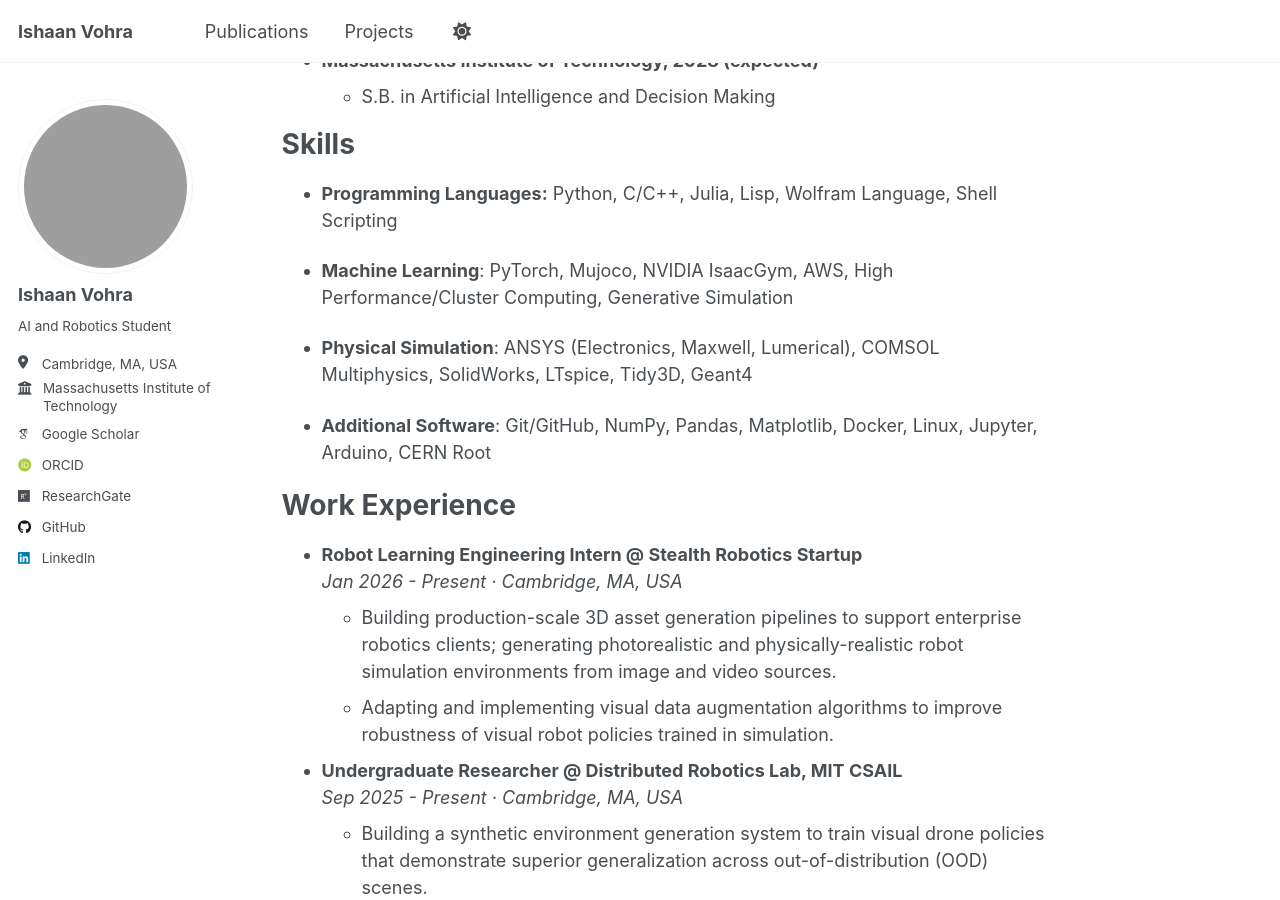
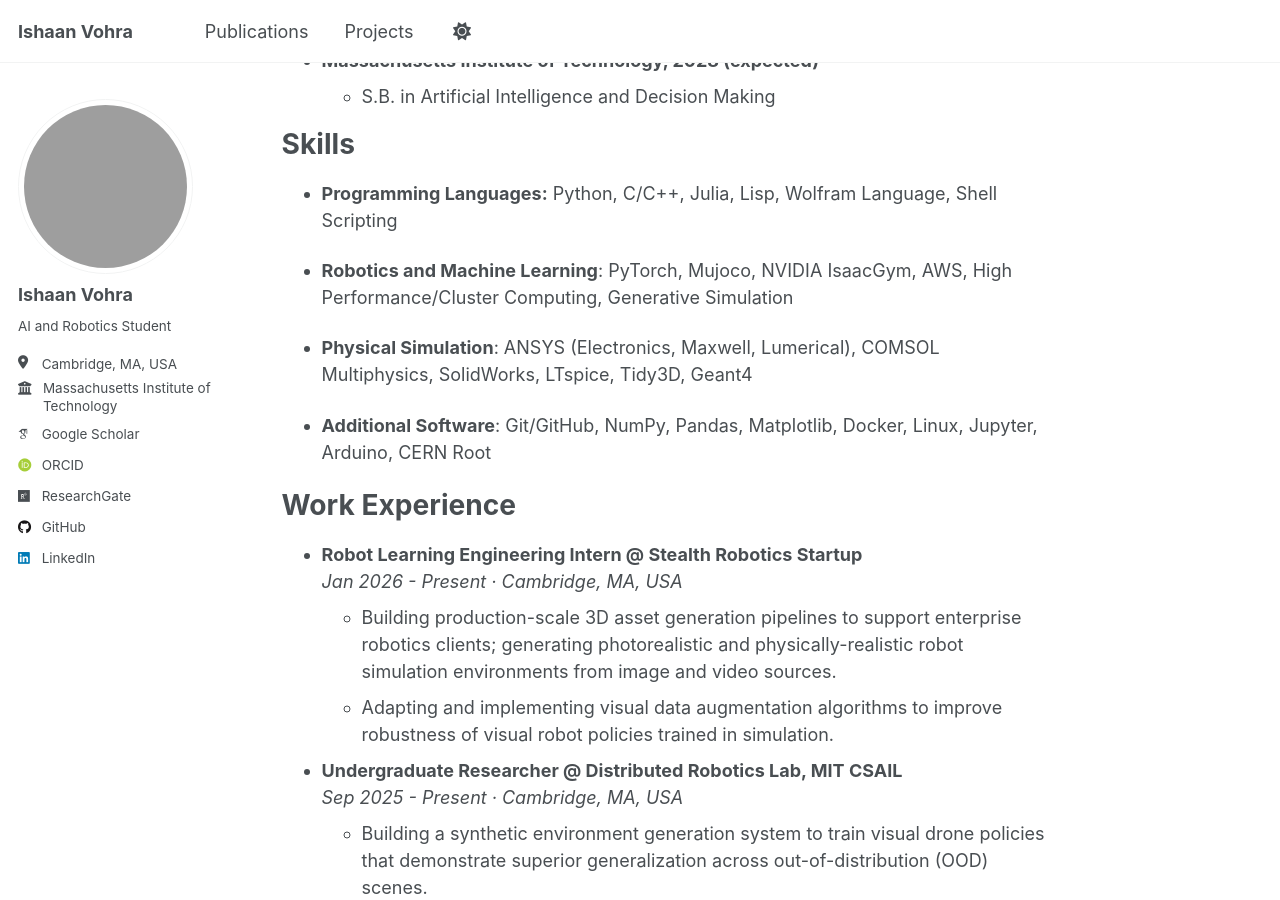
Before and after one commit to Ishaan-vohra/Ishaan-vohra.github.io, a Jekyll site: the page built from _pages/about.md, in a window 1280 px wide and 900 px high, scrolled down 498 px. Built offline with Jekyll 4.4.1, drawn with Linux system fonts in a browser that asks for light colours; some web fonts are replaced; a script that is not in the unit is left out.

Commit message:
Update about.md

```diff
--- a/_pages/about.md
+++ b/_pages/about.md
@@ -23,7 +23,7 @@
 ======
 * **Programming Languages:** Python, C/C++, Julia, Lisp, Wolfram Language, Shell Scripting
 
-* **Machine Learning**: PyTorch, Mujoco, NVIDIA IsaacGym, AWS, High Performance/Cluster Computing, Generative Simulation
+* **Robotics and Machine Learning**: PyTorch, Mujoco, NVIDIA IsaacGym, AWS, High Performance/Cluster Computing, Generative Simulation
 
 * **Physical Simulation**: ANSYS (Electronics, Maxwell, Lumerical), COMSOL Multiphysics, SolidWorks, LTspice, Tidy3D, Geant4
 
```
